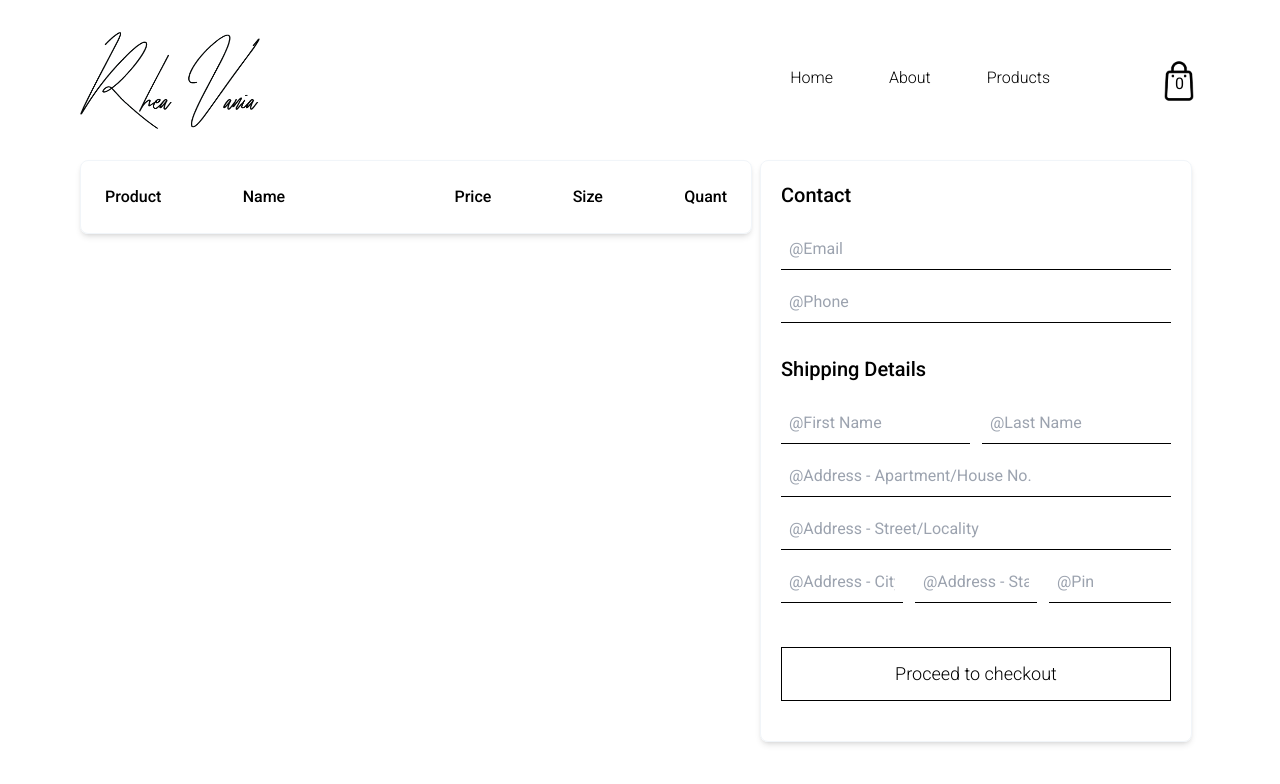
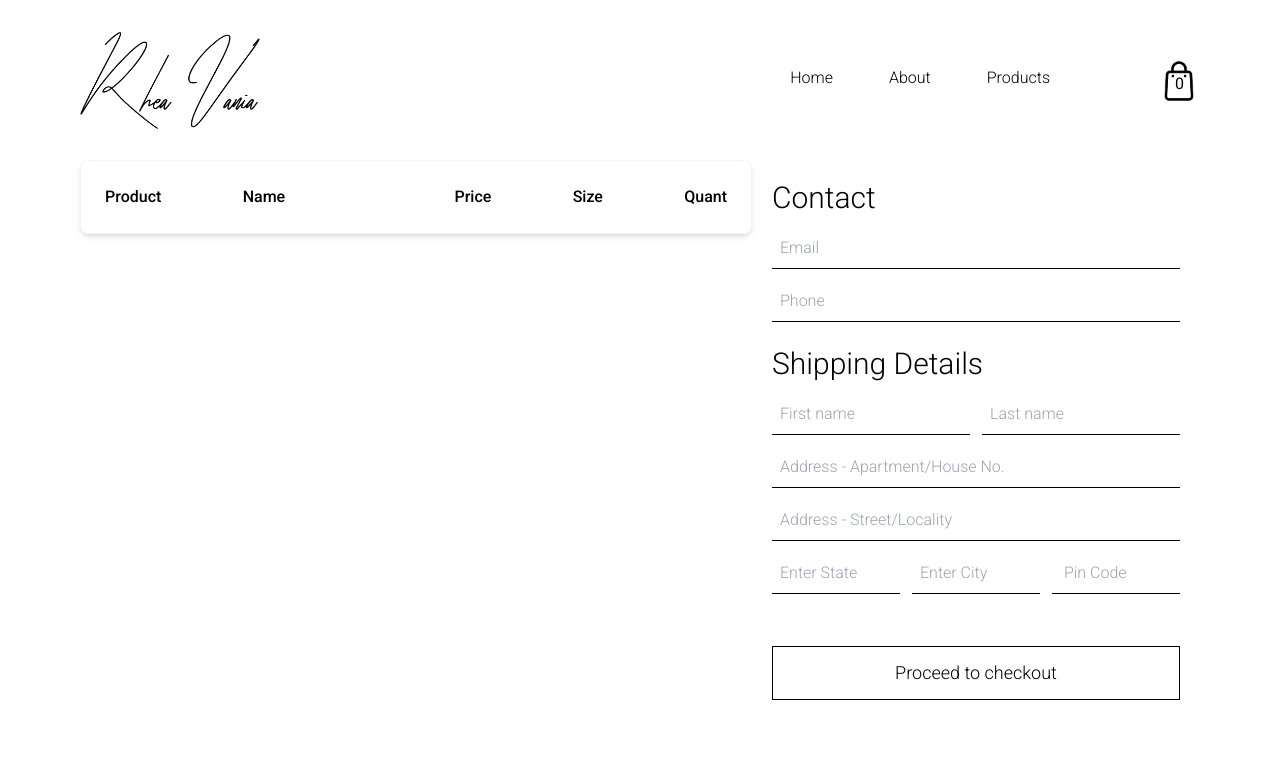
Before and after one commit to AnuragAmbekar741/Ecom-React-Tailwind, a Next.js app: page /CartPage in a window 1280 px wide. Shown: the top 784 px of the page. Built offline with nearby package versions, Linux system fonts and the light colour scheme.

Commit message:
proceed to checkout page

```diff
--- a/app/CartPage/page.tsx
+++ b/app/CartPage/page.tsx
@@ -5,6 +5,7 @@ import DeliveryDetailsForm from '@/components/CartPage/DeliveryDetailsForm'
 import CartProductContainer from '@/components/CartPage/CartProdContainer'
 import { cartState } from '@/components/store/atoms/cartState'
 import { useRecoilValue } from 'recoil'
+import UserForm from '@/components/CartPage/UserForm'
 
 
 const page = () => {
@@ -12,12 +13,12 @@ const page = () => {
   const Cart = useRecoilValue(cartState)
   console.log(Cart)
   return (
-    <div className='pt-40 px-20 flex'>
-      <div className='w-3/5'>
+    <div className='pt-40 px-20 md:grid lg:flex'>
+      <div className='w-full lg:w-3/5'>
         <CartProductContainer/>
       </div>
-      <div className='w-2/5'>
-        <DeliveryDetailsForm/>
+      <div className='w-full lg:w-2/5'>
+        <UserForm/>
       </div>
     </div>
   )
--- a/components/CartPage/DeliveryDetailsForm.tsx
+++ b/components/CartPage/DeliveryDetailsForm.tsx
@@ -1,7 +1,6 @@
 import React, { useEffect, useState } from 'react'
 import { useRecoilState } from 'recoil'
 import { userDetailsState } from '../store/atoms/userDetailsState'
-import { emails } from '@clerk/nextjs/api'
 
 const DeliveryDetailsForm:React.FC = () => {
 
@@ -46,16 +45,15 @@ const DeliveryDetailsForm:React.FC = () => {
 
 
   const formValidation = () =>{
+    setValidation({emailVal:false,phoneVal:false,pinVal:false})
     if(details.email !== ''){
     const emailPattern = /^[a-zA-Z0-9._-]+@[a-zA-Z0-9.-]+\.[a-zA-Z]{2,4}$/;
       console.log("email val is ",emailPattern.test(details.email))
       if(emailPattern.test(details.email)==true){
         setValidation({...validation,emailVal:true})
-        console.log('email validated',validation.emailVal)
-
+        console.log('email validated',validation)
       }
     }
-    // console.log(details.phone.split(''))
     if(details.phone.split('').length === 10) setValidation({...validation,phoneVal:true})
     if(details.pin.split('').length === 6) setValidation({...validation,pinVal:true})
     if(details.firstName!=='' && details.lastName!=='' && details.apt!=='' && details.locality!=='' && details.city!=='' && details.state!==''){
@@ -64,25 +62,27 @@ const DeliveryDetailsForm:React.FC = () => {
         return true
       }
     }
-    console.log('Validation : ',validation)
     return false
   }
 
-  useEffect(()=>{
-    console.log('effect')
-    const formValidationRes = formValidation()
+  // useEffect(()=>{
+  //   console.log('effect')
+  //   const formValidationRes = formValidation()
+  //   if(formValidationRes) console.log('valid form')
+  //   if(!formValidationRes) {
+  //     setClickStatus(false)
+  //   }
+
+  // },[clickStatus])
+
+  const handleClick = () =>{
+    setClickStatus(true)
+    setFormStatus(true)
+const formValidationRes = formValidation()
     if(formValidationRes) console.log('valid form')
     if(!formValidationRes) {
       setClickStatus(false)
     }
-
-  },[clickStatus])
-
-  const handleClick = () =>{
-    setClickStatus(true)
-    setFormStatus(true)
-    // const formValidationRes = formValidation()
-
   }
 
   return (
--- /dev/null
+++ b/components/CartPage/UserForm.tsx
@@ -0,0 +1,149 @@
+"use client"
+
+
+import React from 'react'
+import {useForm} from 'react-hook-form'
+
+import { useRecoilState } from 'recoil'
+import { userDetailsState,UserDetails } from '../store/atoms/userDetailsState'
+
+
+
+
+
+const UserForm = () => {
+
+  const [userDetails,setUserDetails]= useRecoilState<UserDetails>(userDetailsState)
+
+    const {
+        register,
+        handleSubmit,
+        formState:{errors,isSubmitting},
+        reset,
+        getValues
+    } = useForm<UserDetails>()
+
+    const onSubmit = async(data:UserDetails) =>{
+        console.log(data)
+        setUserDetails(data)
+        console.log(userDetails)
+        await new Promise((resolve)=>setTimeout(resolve,1000))
+        // reset()
+    }
+
+    const emailValidationRegex = /^(([^<>()[\]\\.,;:\s@\"]+(\.[^<>()[\]\\.,;:\s@\"]+)*)|(\".+\"))@((\[[0-9]{1,3}\.[0-9]{1,3}\.[0-9]{1,3}\.[0-9]{1,3}\])|(([a-zA-Z\-0-9]+\.)+[a-zA-Z]{2,}))$/
+
+    const validatePhone = (value:string) => {
+        const isValidPhone = /^\d{10}$/.test(value);
+        if(!isValidPhone){
+            reset({phone:''})
+            return 'Phone must be 10 digits'
+        }
+        console.log(isValidPhone)
+        return isValidPhone
+    };
+
+  return (
+    <div className='text-md font-light px-5 py-2'>
+        <form
+            onSubmit={handleSubmit(onSubmit)}
+        >
+            <h1 className='text-3xl text-black font-light my-3'>Contact</h1>
+
+            <input
+                className={`p-2 border-b border-black w-full focus:outline-none mb-3 ${errors.email ? 'placeholder:text-red-500 placeholder:text-md border-red-500 ':'placeholder:text-gray-300-300'}`}
+                placeholder={`${ errors.email ? errors.email.message : 'Email' }`}
+                {...register('email',{
+                    required:"Email is Required",
+                    validate: (value) => emailValidationRegex.test(value) === true || "Enter valid Email",
+                })}
+
+            />
+
+             <input
+                className={`p-2 border-b border-black w-full focus:outline-none mb-3 ${errors.email ? 'placeholder:text-red-500 placeholder:text-md border-red-500 ':'placeholder:text-gray-300-300'}`}
+                placeholder={`${ errors.phone ? errors.phone.message : 'Phone' }`}
+                {...register('phone',{
+                    required:"Phone is required",
+                    validate: validatePhone,
+                })}
+            />
+
+            <h1 className='text-3xl text-black font-light my-3'>Shipping Details</h1>
+            <div className='grid lg:flex w-full'>
+                <input
+                    className={`p-2 border-b border-black w-full lg:w-1/2 focus:outline-none mr-3 mb-3 ${errors.firstName ? 'placeholder:text-red-500 placeholder:text-md border-red-500 ':'placeholder:text-gray-300-300'} `}
+                    placeholder={`${errors.firstName?errors.firstName.message:'First name'}`}
+                    {...register('firstName',{
+                        required:'First name required'
+                    })}
+                />
+                <input
+                    className={`p-2 border-b border-black w-full lg:w-1/2 focus:outline-none mb-3 ${errors.lastName ? 'placeholder:text-red-500 placeholder:text-md border-red-500 ':'placeholder:text-gray-300-300'} `}
+                    placeholder={`${errors.lastName?errors.lastName.message:'Last name'}`}
+                    {...register('lastName',{
+                        required:'Last name required'
+                    })}
+                />
+            </div>
+
+            <input
+                className={`p-2 border-b border-black w-full focus:outline-none mb-3 ${errors.apt ? 'placeholder:text-red-500 placeholder:text-md border-red-500 ':'placeholder:text-gray-300-300'} `}
+                placeholder={`${errors.apt?errors.apt.message:'Address - Apartment/House No.'}`}
+                {...register('apt',{
+                    required:'Apartment/House No. is required',
+                })}
+            />
+
+            <input
+                className={`p-2 border-b border-black w-full focus:outline-none mb-3`}
+                placeholder='Address - Street/Locality'
+                {...register('locality')}
+            />
+
+            <div className='grid lg:flex w-full'>
+                <input
+                    className={`p-2 border-b border-black w-full lg:w-1/3 focus:outline-none mb-3 mr-3 ${errors.state ? 'placeholder:text-red-500 placeholder:text-md border-red-500 ':'placeholder:text-gray-300-300'}`}
+                    placeholder={`${errors.state?'Enter State':'Enter State'}`}
+                    {...register('state',{
+                        required:'Enter State'
+                    })}
+                />
+                <input
+                    className={`p-2 border-b border-black w-full lg:w-1/3 focus:outline-none mb-3 mr-3 ${errors.city ? 'placeholder:text-red-500 placeholder:text-md border-red-500 ':'placeholder:text-gray-300-300'}`}
+                    placeholder={`${errors.state?'Enter City':'Enter City'}`}
+                    {...register('city',{
+                        required:'Enter City'
+                    })}
+                />
+                <input
+                    className={`p-2 border-b border-black w-full lg:w-1/3 focus:outline-none mb-3 ${errors.pin ? 'placeholder:text-red-500 placeholder:text-md border-red-500 ':'placeholder:text-gray-300-300'}`}
+                    placeholder={`${errors.state?'Enter Pin':' Pin Code'}`}
+                    {...register('pin',{
+                        required:'Enter Pin',
+                        minLength:{
+                            value:6,
+                            message:'Pin should be 6 digits'
+                        },
+                        maxLength:{
+                            value:6,
+                            message:'Pin should be 6 digits'
+                        }
+                    })}
+                />
+            </div>
+
+
+            <button
+                disabled={isSubmitting}
+                className='mt-10 mb-5 p-3 border border-black w-full text-lg font-light'
+                type='submit'
+            >
+            Proceed to checkout
+            </button>
+        </form>
+    </div>
+  )
+}
+
+export default UserForm
--- a/components/CartPage/form/FormInput.tsx
+++ /dev/null
@@ -1,11 +0,0 @@
-import React, { useState } from 'react'
-
-const[inputValue,setInputValue] = useState<string>('')
-
-const FormInput:React.FC = () => {
-  return (
-    <input type="text" />
-  )
-}
-
-export default FormInput
--- a/components/store/atoms/userDetailsState.ts
+++ b/components/store/atoms/userDetailsState.ts
@@ -1,6 +1,6 @@
 import { atom } from "recoil";
 
-  interface UserDetails {
+  export interface UserDetails {
     firstName:string,
     lastName:string,
     email : string,
--- a/package.json
+++ b/package.json
@@ -17,9 +17,11 @@
     "postcss": "8.4.29",
     "react": "18.2.0",
     "react-dom": "18.2.0",
+    "react-hook-form": "^7.46.2",
     "react-icons": "^4.11.0",
     "recoil": "^0.7.7",
     "tailwindcss": "3.3.3",
-    "typescript": "5.2.2"
+    "typescript": "5.2.2",
+    "zod": "^3.22.2"
   }
 }
```
Also changed, not shown: 1 other file (tests, documents, lock files or other folders).
